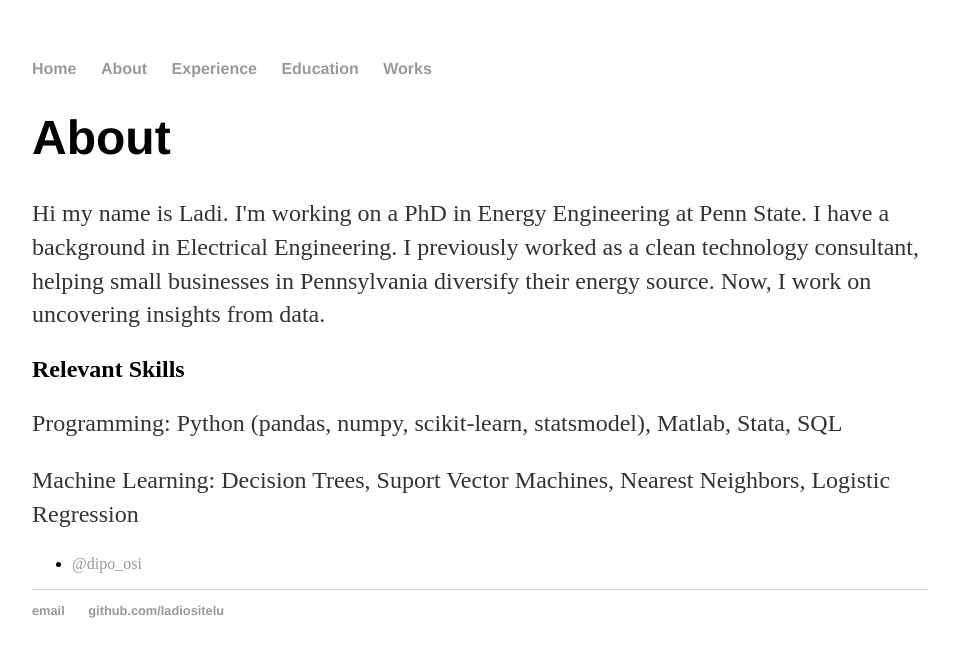
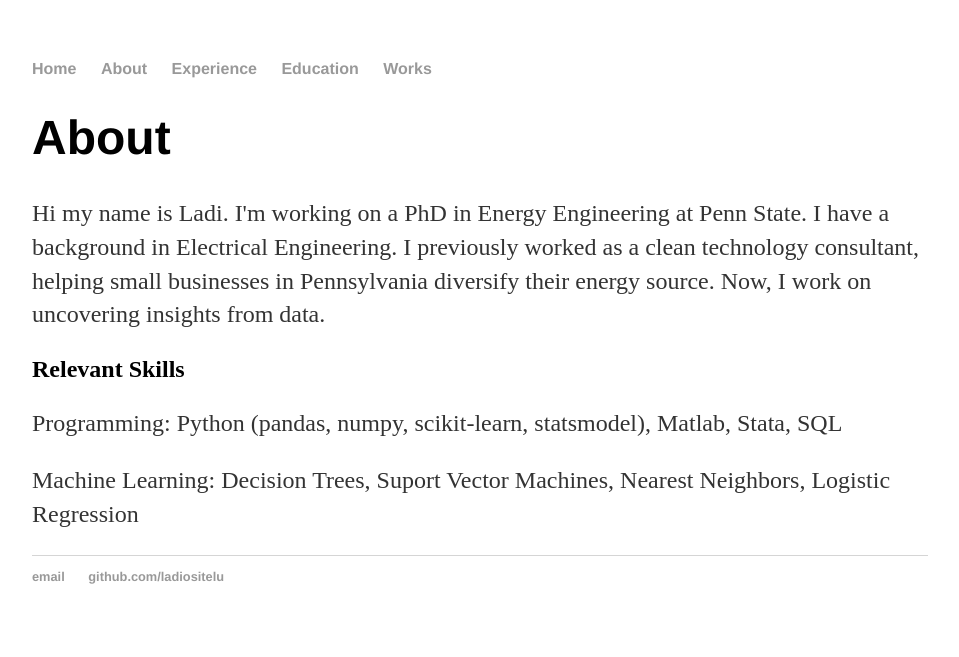
Before and after one commit to ladiositelu/ladiositelu.github.io, a Jekyll site: the page built from About/index.html, in a window 1280 px wide. Shown: the top 657 px of the page, without its empty margins (160-1119 px from the left). Built offline with Jekyll 4.4.1, drawn with Linux system fonts in a browser that asks for light colours.

Commit message:
Update index.html

```diff
--- a/About/index.html
+++ b/About/index.html
@@ -13,7 +13,7 @@ title: About Ladi
 			<p> </p>
 
 
-			<ul class="contacts">
+			<!-- Write your comments here  <ul class="contacts">
 				<li><a href="https://twitter.com/dipo_osi">@dipo_osi</a></li>
 			</ul>
-		</div>
+		</div> -->
```
